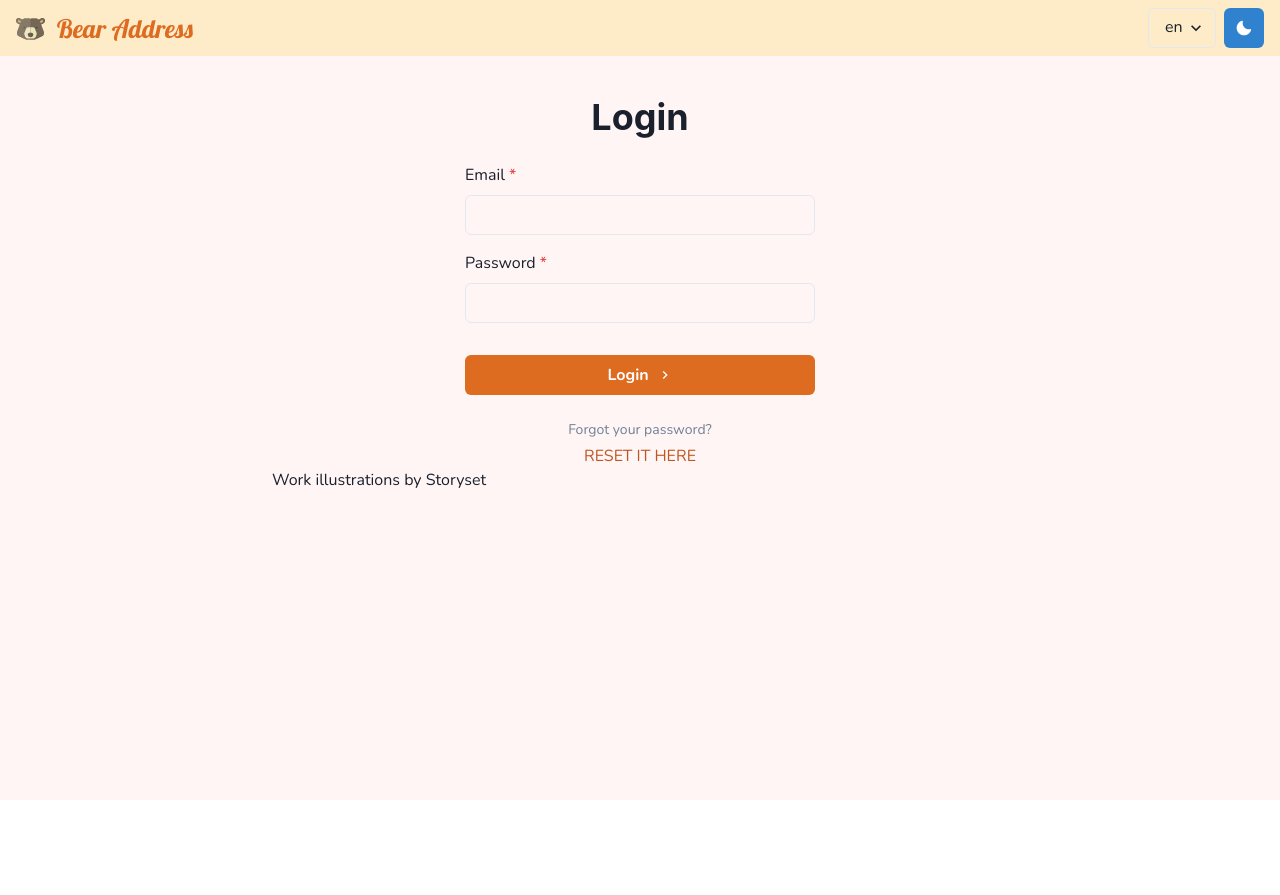
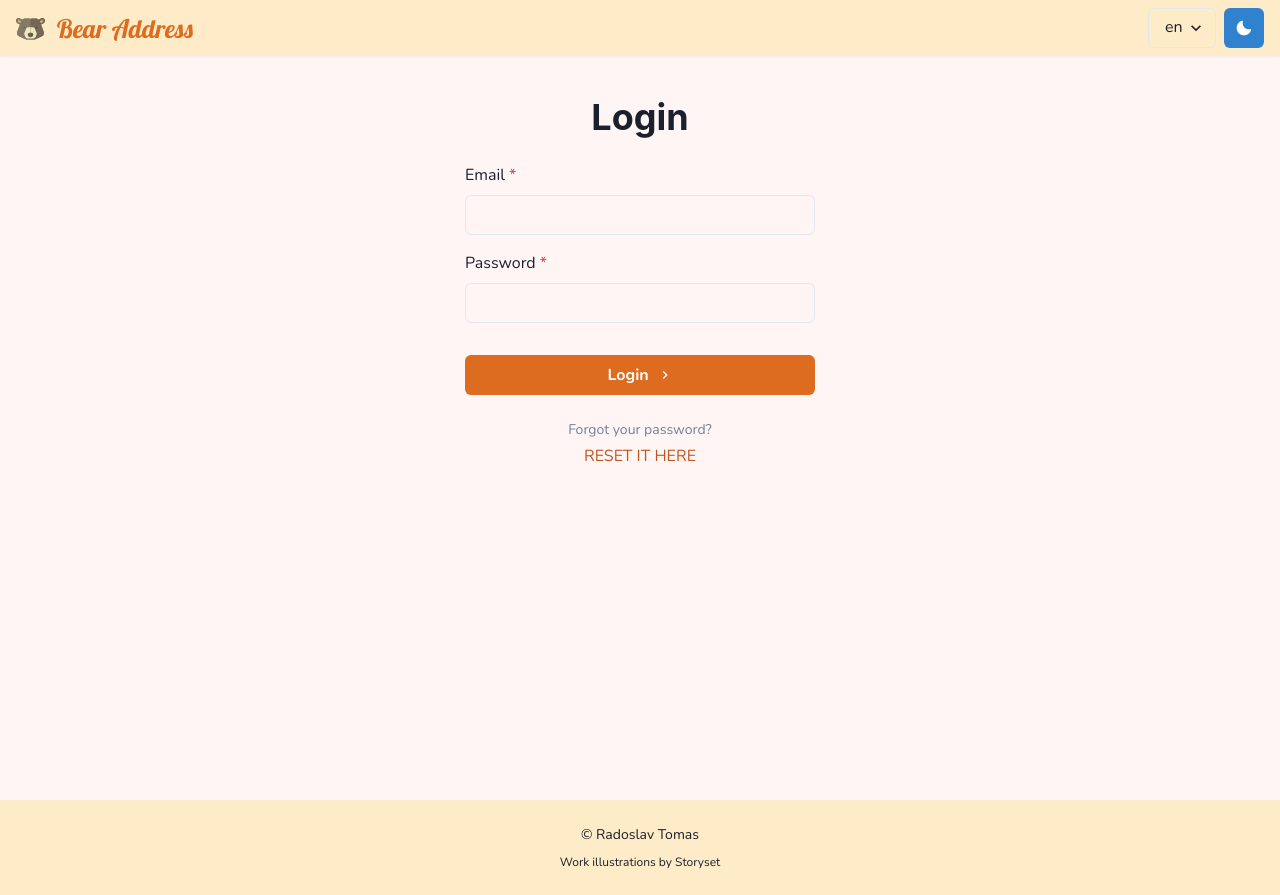
Before and after one commit to radoslavtomas/addressbook, a React (Vite) app: page /login in a window 1280 px wide. Before the commit the page ends 800 px from the top, so only its background shows below. Built offline with nearby package versions, Linux system fonts and the light colour scheme.

Commit message:
added footer

```diff
--- a/src/components/Forms/LoginForm.jsx
+++ b/src/components/Forms/LoginForm.jsx
@@ -110,8 +110,6 @@ const LoginForm = ({ handleLogin }) => {
             color={useColorModeValue('orange.600', 'gray.400')}>{t('loginForm.resetHere')}</Text></Link>
         </Center>
       </Box>
-
-      <a href="https://storyset.com/work">Work illustrations by Storyset</a>
     </>
   )
 }
--- a/src/layouts/RootLayout.jsx
+++ b/src/layouts/RootLayout.jsx
@@ -1,5 +1,5 @@
 import { motion } from 'framer-motion'
-import { Box, Flex, HStack, useColorModeValue } from '@chakra-ui/react'
+import { Box, Flex, HStack, Text, useColorModeValue, VStack } from '@chakra-ui/react'
 import { Link, Outlet } from 'react-router-dom'
 import SiteLogo from '../components/SiteLogo/SiteLogo.jsx'
 import ThemeToggleButton from '../components/ThemeToggleButton/ThemeToggleButton.jsx'
@@ -26,7 +26,7 @@ const RootLayout = () => {
       transition={{ duration: 0.4, type: 'easeInOut' }}
       style={{ position: 'relative' }}
     >
-      <Box minHeight={'100vh'}>
+      <Box pb={10} bg={useColorModeValue('red.50', 'gray.800')}>
         <Flex as={'header'} h={'3.5em'} bg={useColorModeValue('orange.100', 'gray.900')} px={4} py={2}
               boxShadow="sm"
               alignItems={'center'}
@@ -42,11 +42,25 @@ const RootLayout = () => {
           </HStack>
         </Flex>
 
-        <Box as={'main'} minHeight={'calc(100vh - 3.5em)'} bg={useColorModeValue('red.50', 'gray.800')}>
+        <Box as={'main'} minHeight={'calc(100vh - 6em)'}>
           <AppError/>
           <Outlet/>
         </Box>
       </Box>
+
+      <Flex as={'footer'} bg={useColorModeValue('orange.100', 'gray.900')} px={4} py={6}
+            boxShadow="sm"
+            alignItems={'center'}
+            justifyContent={'center'}>
+        <VStack>
+          <Text as="p" fontSize="sm">&copy; Radoslav Tomas</Text>
+          <a href="https://storyset.com/work"
+             rel="noreferrer"
+             target="_blank">
+            <Text fontSize="xs">Work illustrations by Storyset</Text>
+          </a>
+        </VStack>
+      </Flex>
     </motion.div>
   )
 }
```
